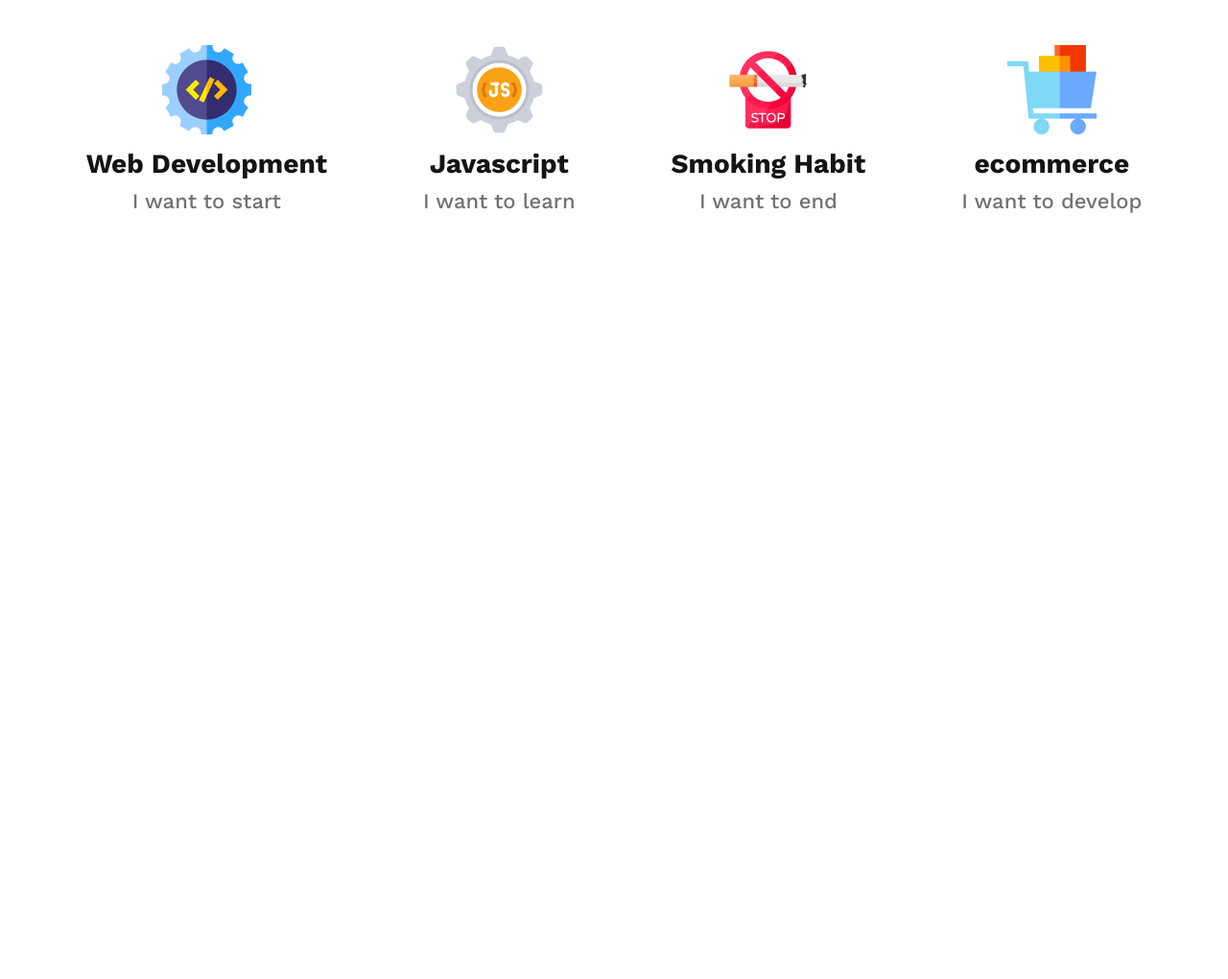
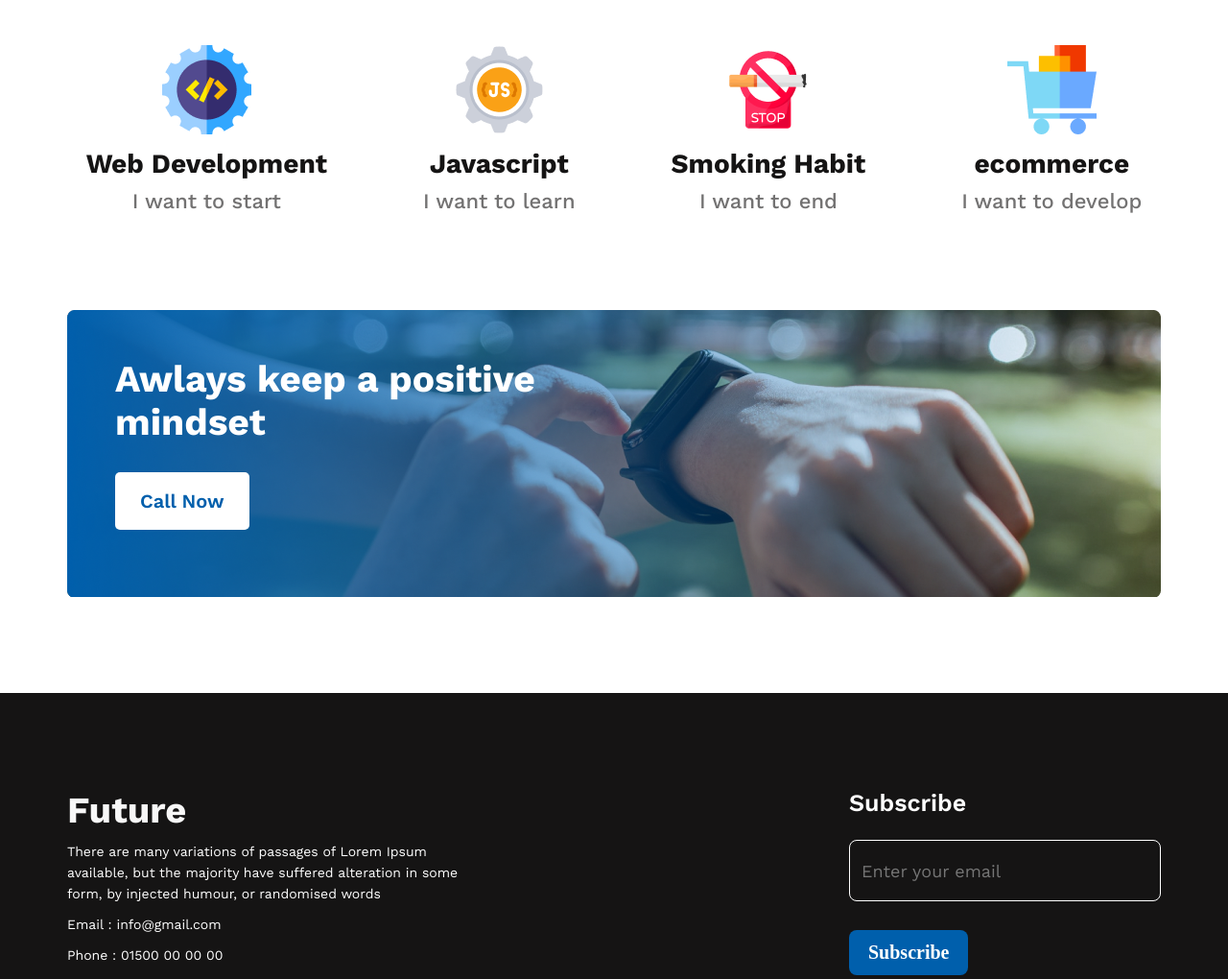
Before and after one commit to Emam-Bokhari/New-Year-New-Me, a plain HTML site: page index.html in a window 1280 px wide. Shown: the part 1650-2670 px from the top of the page at 96% size. Before the commit the page ends 1872 px from the top, so only its background shows below. Drawn offline with nearby package versions, Linux system fonts and the light colour scheme.

Commit message:
My plans section problem solve and contact section done

```diff
--- a/index.html
+++ b/index.html
@@ -77,6 +77,35 @@
             </div>
         </section>
         <!-- My plans section end -->
+        <!-- Always keep a positive section start -->
+        <section class="always-keep-a-positive">
+            <div class="always-keeep">
+                <h2>Awlays keep a positive <br>mindset</h2>
+                <button class="btn">Call Now</button>
+            </div>
+        </section>
+        <!-- Always kees a positive section end -->
+        <section class="contact">
+            <div class="contact-container">
+                <div class="contact-txt">
+                    <h2>Future</h2>
+                    <p>There are many variations of passages of Lorem Ipsum <br>available, but the majority have
+                        suffered alteration in some <br>form, by injected humour, or randomised words</p>
+                    <p>Email : info@gmail.com</p>
+                    <p>Phone : 01500 00 00 00</p>
+                    <div class="icon">
+                        <img src="images/icons/fb.png" alt="">
+                        <img src="images/icons/twitter.png" alt="">
+                        <img src="images/icons/youtube.png" alt="">
+                    </div>
+                </div>
+                <div class="form">
+                    <h2>Subscribe</h2>
+                    <input type="email" placeholder="Enter your email">
+                    <button class="btn">Subscribe</button>
+                </div>
+            </div>
+        </section>
     </main>
 </body>
 
--- a/style.css
+++ b/style.css
@@ -8,6 +8,9 @@
   border: none;
   font-family: "Open Sans", sans-serif;
   font-family: "Work Sans", sans-serif;
+}
+body {
+  width: 100%;
 }
 /* Header design start */
 .header {
@@ -36,7 +39,7 @@
   line-height: 26px;
   margin-top: 20px;
 }
-.header-container .btn {
+.btn {
   border-radius: 5px;
   background: #fff;
   padding: 18px 26px;
@@ -102,18 +105,96 @@
   justify-content: center;
   gap: 100px;
 }
-.plans-item h2{
-    color:  #151414;
+.plans-item h2 {
+  color: #151414;
   font-family: Work Sans;
   font-size: 28px;
   font-weight: 700;
-    margin-top:10px;
+  margin-top: 10px;
 }
-.plans-item p{
-    color:  #737272;
+.plans-item p {
+  color: #737272;
   font-family: Work Sans;
   font-size: 22px;
   font-weight: 500;
-    margin-top:10px;
+  margin-top: 10px;
 }
 /* My plans section end */
+.always-keep-a-positive {
+  width: 1140px;
+  height: 300px;
+  background-image: url("images/gradient1.png"), url("images/watch.png");
+  background-repeat: no-repeat;
+  margin: 100px auto;
+}
+.always-keeep {
+  padding: 50px;
+  color: #fff;
+  font-family: Work Sans;
+  font-size: 26px;
+  font-weight: 700;
+}
+/* My plans section start */
+/* Contact section start */
+.contact {
+  width: 100%;
+  background-color: #151414;
+  color: white;
+}
+.contact-container {
+  width: 1140px;
+  display: flex;
+  justify-content: space-between;
+  margin: 0px auto;
+  padding-top: 100px;
+  padding-bottom: 100px;
+}
+.contact-txt h2 {
+  color: #f8f8f8;
+  font-family: Work Sans;
+  font-size: 38px;
+  font-weight: 700;
+}
+.contact-txt p {
+  color: #fff;
+  font-family: Work Sans;
+  font-size: 14px;
+  font-weight: 400;
+  line-height: 22px;
+  margin-top: 10px;
+  margin-bottom: 10px;
+}
+.contact-txt .icon img {
+  margin-top: 10px;
+  margin-right: 10px;
+}
+.form h2 {
+  color: #fff;
+  font-family: Work Sans;
+  font-size: 25px;
+  font-weight: 600;
+}
+.form input {
+  width: 325px;
+  height: 64px;
+  padding: 12px;
+  border-radius: 8px;
+  border: 1px solid #fff;
+  background: transparent;
+  color: #f3f3f3;
+  font-family: Work Sans;
+  font-size: 18px;
+  font-weight: 400;
+  margin-top: 24px;
+}
+.form .btn {
+  display: block;
+  padding: 12px 20px;
+  border-radius: 8px;
+  background: #005fac;
+  color: #fff;
+  font-family: opensans;
+  font-size: 20px;
+  font-weight: 600;
+}
+/* contact section end */
```
Lines whose indentation alone changed are shown as unchanged.
